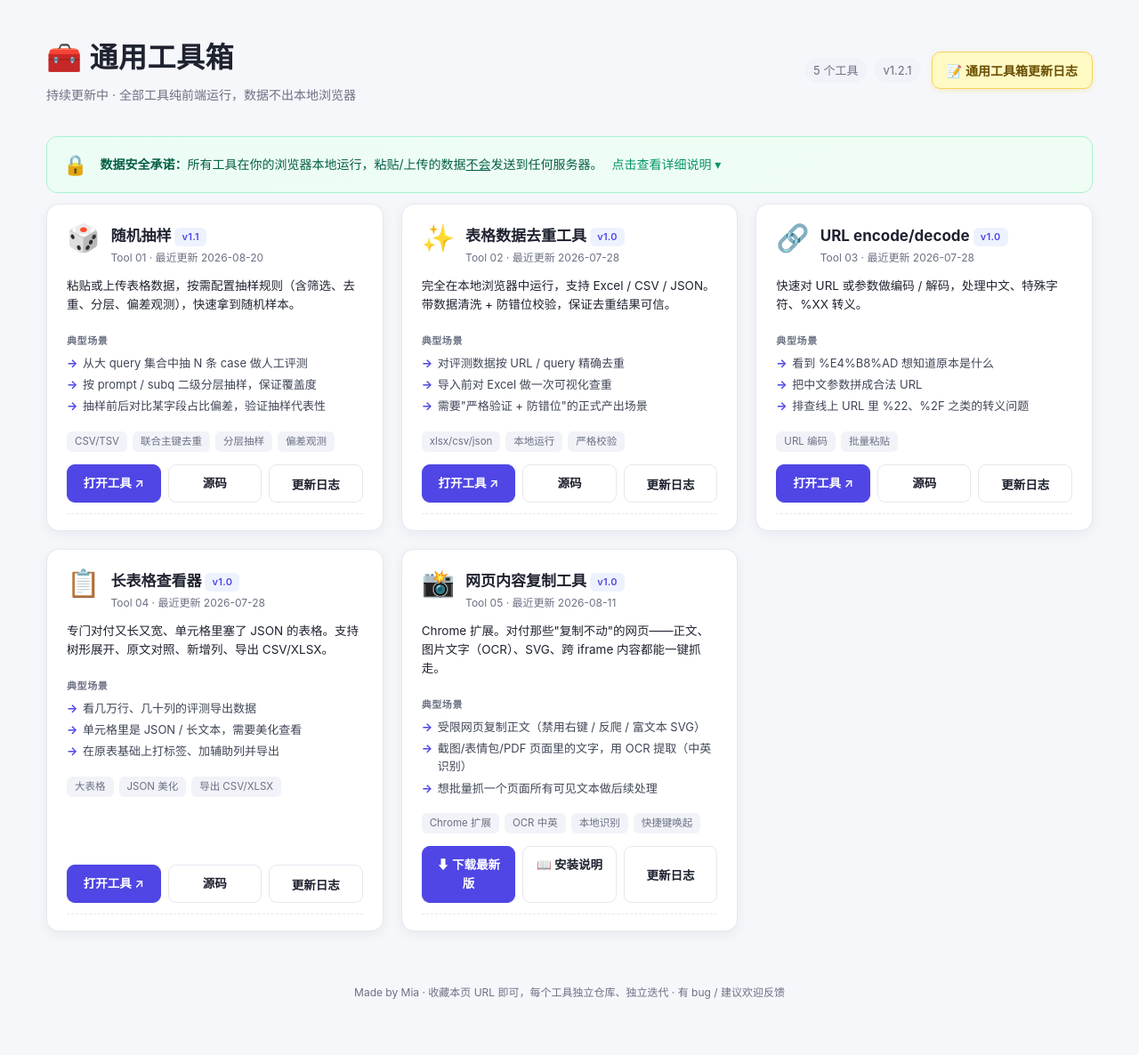
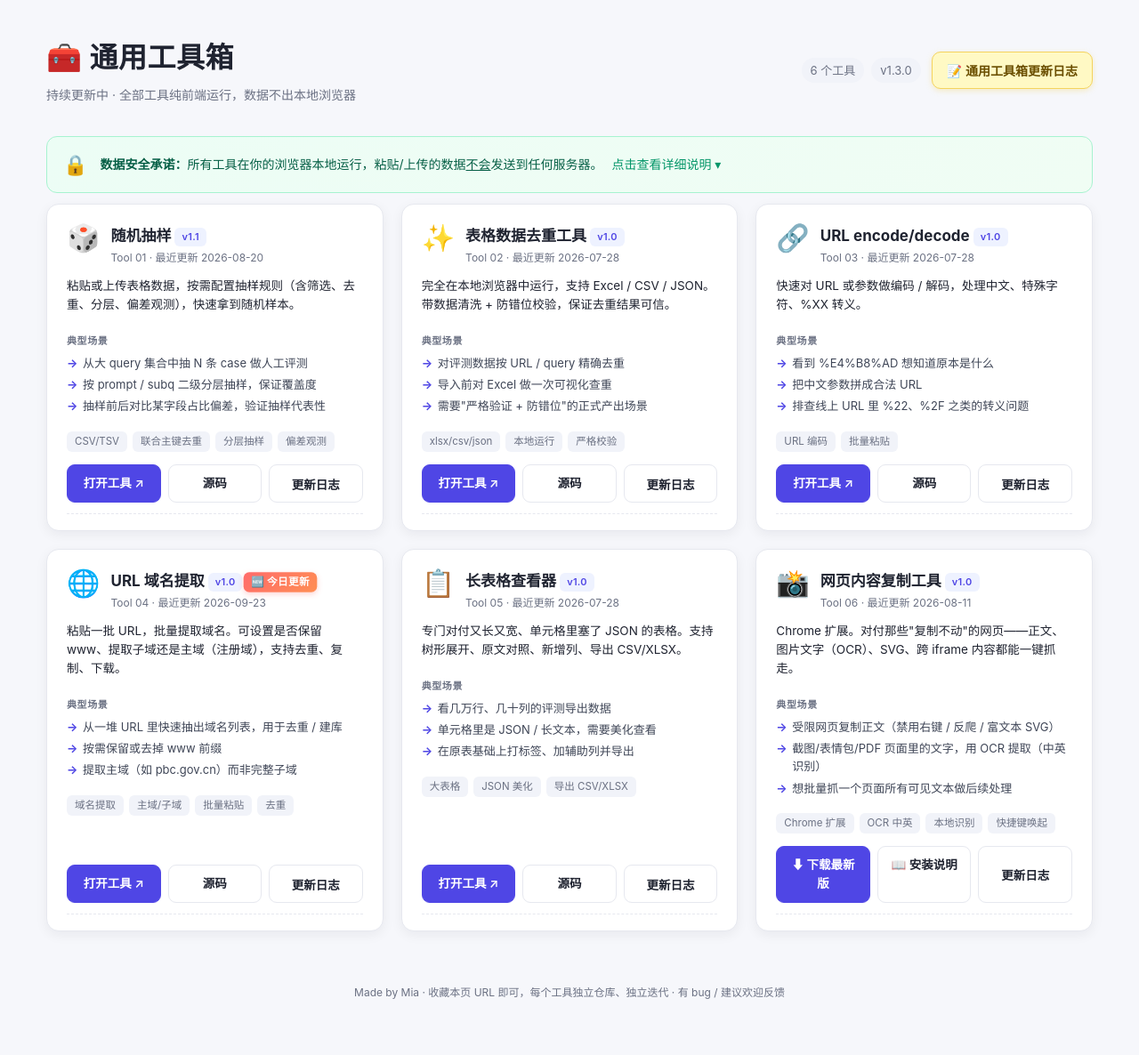
Before and after one commit to miawu423-sketch/mia-toolbox, a plain HTML site: page index.html in a window 1280 px wide. Shown: the whole page at 89% size. Drawn offline with Linux system fonts and the light colour scheme.

Commit message:
feat: 新增「URL 域名提取」工具卡片（domain-extractor）

```diff
--- a/index.html
+++ b/index.html
@@ -424,8 +424,8 @@
     </div>
     <div class="hero-right">
       <div class="stats">
-        <span class="pill">5 个工具</span>
-        <span class="pill">v1.2.1</span>
+        <span class="pill">6 个工具</span>
+        <span class="pill">v1.3.0</span>
       </div>
       <button class="btn-sticky" onclick="openStickyNote()">📝 通用工具箱更新日志</button>
     </div>
@@ -538,6 +538,24 @@ const TOOLS = [
     ],
   },
   {
+    slug: 'domain-extractor',
+    url: 'https://miawu423-sketch.github.io/domain-extractor/',
+    repo: 'https://github.com/miawu423-sketch/domain-extractor',
+    icon: '🌐',
+    name: 'URL 域名提取',
+    version: 'v1.0',
+    desc: '粘贴一批 URL，批量提取域名。可设置是否保留 www、提取子域还是主域（注册域），支持去重、复制、下载。',
+    scenarios: [
+      '从一堆 URL 里快速抽出域名列表，用于去重 / 建库',
+      '按需保留或去掉 www 前缀',
+      '提取主域（如 pbc.gov.cn）而非完整子域',
+    ],
+    tags: ['域名提取', '主域/子域', '批量粘贴', '去重'],
+    changelog: [
+      { ver: 'v1.0', date: '2026-09', desc: '首个版本：子域/主域切换、保留/去 www、去重复制下载' },
+    ],
+  },
+  {
     slug: 'long-cell-viewer',
     url: 'https://miawu423-sketch.github.io/long-cell-viewer/',
     repo: 'https://github.com/miawu423-sketch/long-cell-viewer',
@@ -579,6 +597,13 @@ const TOOLS = [
 
 /* ============ 工具箱整体更新日志 ============ */
 const TOOLBOX_CHANGELOG = [
+  {
+    ver: 'v1.3.0',
+    date: '2026-09-23',
+    items: [
+      '🌐 新增工具「URL 域名提取」：批量提取域名，支持子域/主域切换、保留/去 www、去重复制下载',
+    ],
+  },
   {
     ver: 'v1.2.1',
     date: '2026-07-29',
--- a/tool-state.json
+++ b/tool-state.json
@@ -1,6 +1,6 @@
 {
   "_comment": "由 scripts/check-updates.py 每天自动维护。每个工具的 key 对应 index.html TOOLS 数组里的 slug。lastUpdated 为 YYYY-MM-DD，若等于用户当天则门户显示「🆕 今日更新」徽章。autoChangelog 是脚本自动追加的最近若干次提交摘要。",
-  "checkedAt": "2026-08-20",
+  "checkedAt": "2026-09-23",
   "tools": {
     "random-sampler": {
       "repo": "miawu423-sketch/random-sampler",
@@ -23,6 +23,12 @@
       "repo": "miawu423-sketch/url-encoder-tool",
       "lastSha": "7703be658f128e73e0a4357f0a6824dde0eaaae1",
       "lastUpdated": "2026-07-28",
+      "autoChangelog": []
+    },
+    "domain-extractor": {
+      "repo": "miawu423-sketch/domain-extractor",
+      "lastSha": "99820a56b6e2c3dc3396b4596741fd77a1d1c2af",
+      "lastUpdated": "2026-09-23",
       "autoChangelog": []
     },
     "long-cell-viewer": {
```
